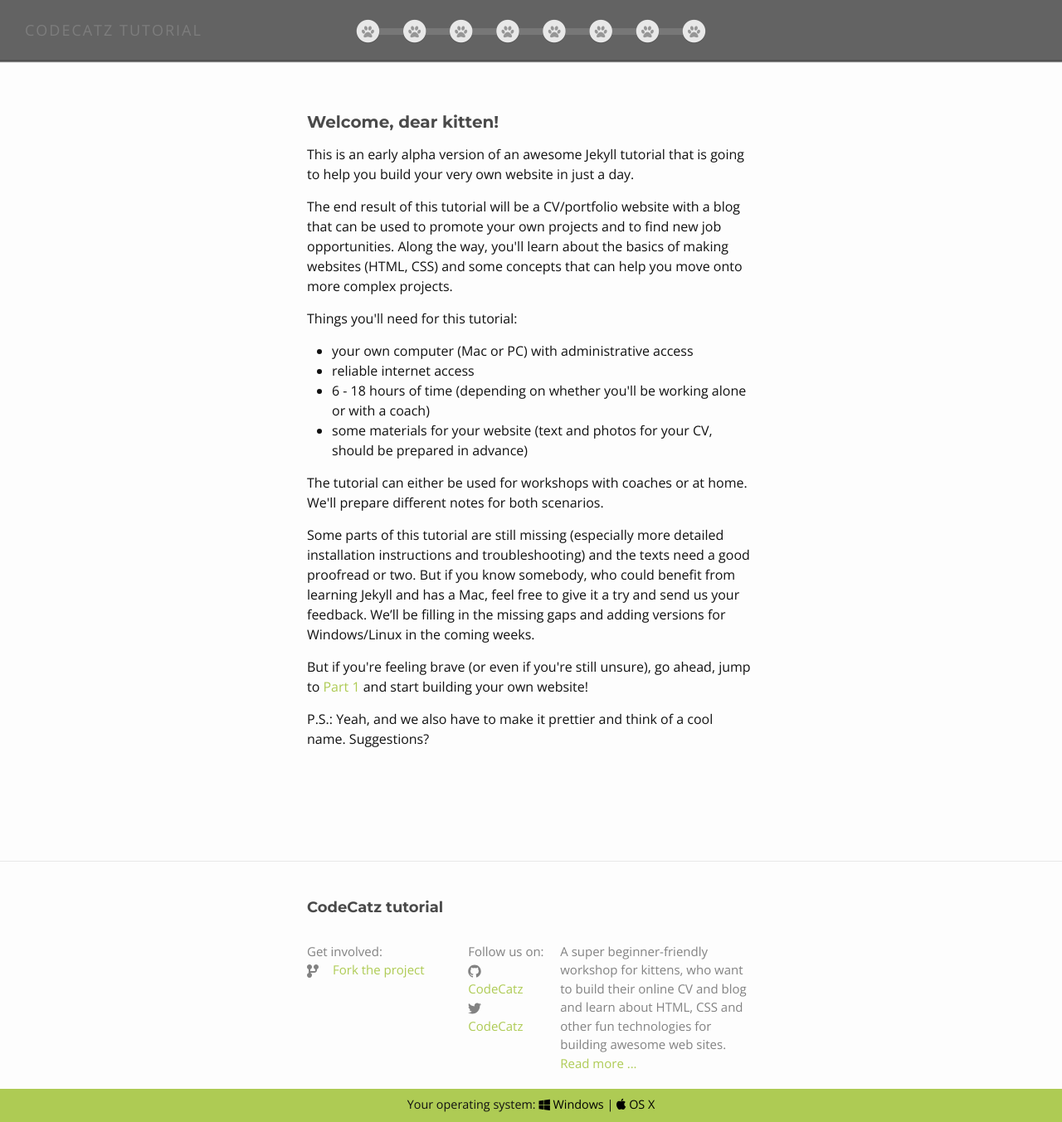
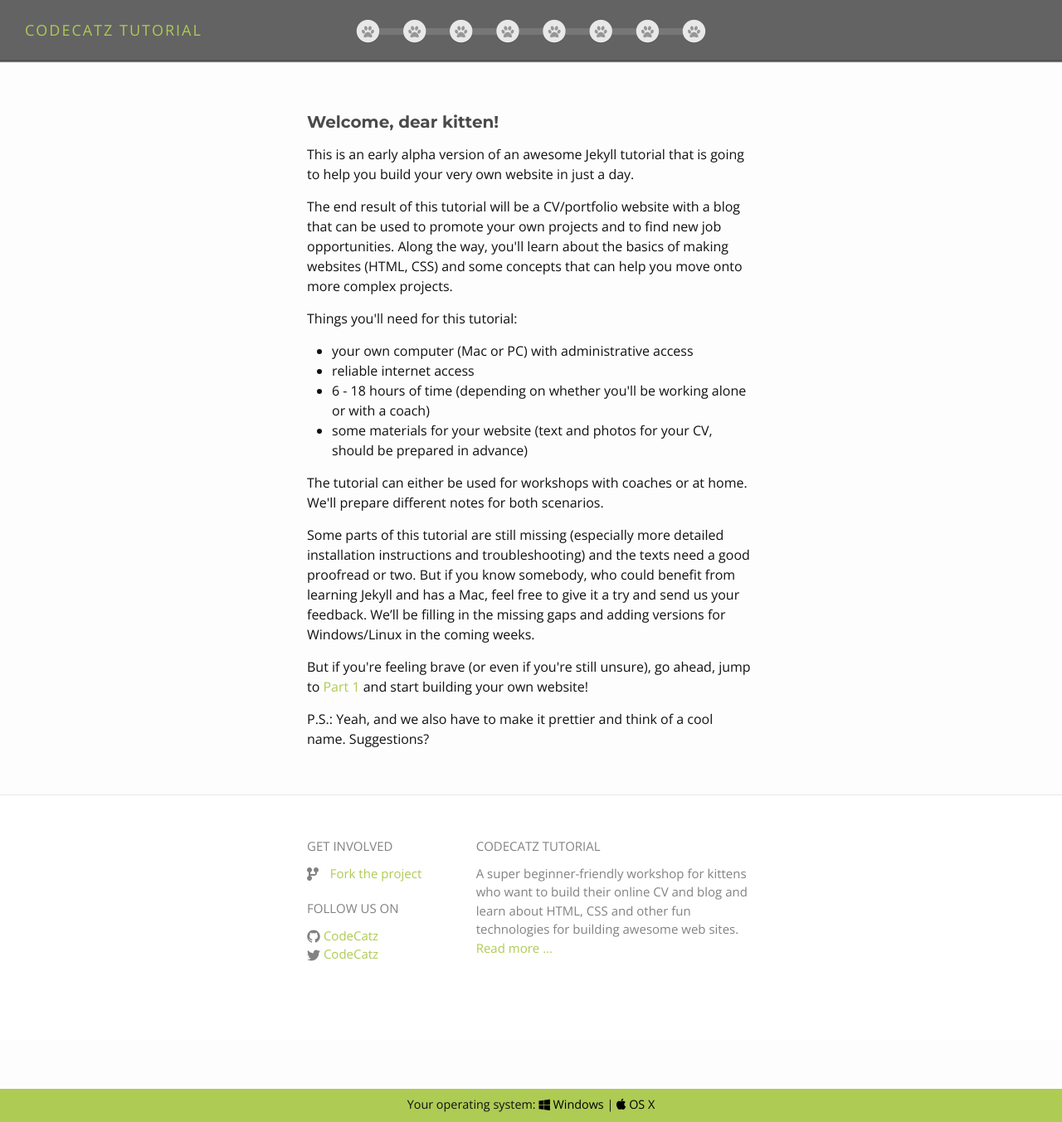
Before and after one commit to CodeCatz/codecatz-tutorial, a Jekyll site: the page built from index.html, in a window 1280 px wide and 1353 px high. Shown: the whole window at 83% size. Built offline with Jekyll 4.4.1, drawn with Linux system fonts in a browser that asks for light colours; nearby versions of some CDN libraries.

Commit message:
responsiveness for tracker and footer beautified

```diff
--- a/_config.yml
+++ b/_config.yml
@@ -2,7 +2,7 @@
 title: CodeCatz tutorial
 repository: https://github.com/CodeCatz/codecatz-tutorial
 description: >
-  A super beginner-friendly workshop for kittens,
+  A super beginner-friendly workshop for kittens
   who want to build their online CV and blog and
   learn about HTML, CSS and other fun technologies
   for building awesome web sites.
--- a/_includes/footer.html
+++ b/_includes/footer.html
@@ -2,26 +2,18 @@
 
   <div class="wrapper">
 
-    <h2 class="footer-heading">{{ site.title }}</h2>
-
     <div class="footer-col-wrapper">
-      <div class="footer-col  footer-col-1">
-        <ul class="contact-list">
-          <li>Get involved:</li>
-          <li>
+      <div class="footer-col  footer-left">
+          <h6>Get involved</h6>
+          <a class="button" href="{{ site.repository }}">
             <span class="icon"><svg viewBox="0 0 8 8">
               <path fill="#828282" d="M1.5 0c-.83 0-1.5.67-1.5 1.5 0 .66.41 1.2 1 1.41v2.19c-.59.2-1 .75-1 1.41 0 .83.67 1.5 1.5 1.5s1.5-.67 1.5-1.5c0-.6-.34-1.1-.84-1.34.09-.09.21-.16.34-.16h2c.82 0 1.5-.68 1.5-1.5v-.59c.59-.2 1-.75 1-1.41 0-.83-.67-1.5-1.5-1.5s-1.5.67-1.5 1.5c0 .66.41 1.2 1 1.41v.59c0 .28-.22.5-.5.5h-2c-.17 0-.35.04-.5.09v-1.19c.59-.2 1-.75 1-1.41 0-.83-.67-1.5-1.5-1.5z"/></svg></span>
-              <a href="{{ site.repository }}">Fork the project</a>
-          </li>
-        </ul>
-      </div>
+              &nbsp; Fork the project
+          </a>
 
-      <div class="footer-col  footer-col-2">
-        <ul class="social-media-list">
-          <li>Follow us on:</li>
+          <h6>Follow us on</h6>
           {% if site.github_username %}
-          <li>
-            <a href="https://github.com/{{ site.github_username }}">
+            <a class="button" href="https://github.com/{{ site.github_username }}">
               <span class="icon  icon--github">
                 <svg viewBox="0 0 16 16">
                   <path fill="#828282" d="M7.999,0.431c-4.285,0-7.76,3.474-7.76,7.761 c0,3.428,2.223,6.337,5.307,7.363c0.388,0.071,0.53-0.168,0.53-0.374c0-0.184-0.007-0.672-0.01-1.32 c-2.159,0.469-2.614-1.04-2.614-1.04c-0.353-0.896-0.862-1.135-0.862-1.135c-0.705-0.481,0.053-0.472,0.053-0.472 c0.779,0.055,1.189,0.8,1.189,0.8c0.692,1.186,1.816,0.843,2.258,0.645c0.071-0.502,0.271-0.843,0.493-1.037 C4.86,11.425,3.049,10.76,3.049,7.786c0-0.847,0.302-1.54,0.799-2.082C3.768,5.507,3.501,4.718,3.924,3.65 c0,0,0.652-0.209,2.134,0.796C6.677,4.273,7.34,4.187,8,4.184c0.659,0.003,1.323,0.089,1.943,0.261 c1.482-1.004,2.132-0.796,2.132-0.796c0.423,1.068,0.157,1.857,0.077,2.054c0.497,0.542,0.798,1.235,0.798,2.082 c0,2.981-1.814,3.637-3.543,3.829c0.279,0.24,0.527,0.713,0.527,1.437c0,1.037-0.01,1.874-0.01,2.129 c0,0.208,0.14,0.449,0.534,0.373c3.081-1.028,5.302-3.935,5.302-7.362C15.76,3.906,12.285,0.431,7.999,0.431z"/>
@@ -30,12 +22,10 @@
 
               <span class="username">{{ site.github_username }}</span>
             </a>
-          </li>
           {% endif %}
 
           {% if site.twitter_username %}
-          <li>
-            <a href="https://twitter.com/{{ site.twitter_username }}">
+            <a class="button" href="https://twitter.com/{{ site.twitter_username }}">
               <span class="icon  icon--twitter">
                 <svg viewBox="0 0 16 16">
                   <path fill="#828282" d="M15.969,3.058c-0.586,0.26-1.217,0.436-1.878,0.515c0.675-0.405,1.194-1.045,1.438-1.809
@@ -45,12 +35,12 @@
 
               <span class="username">{{ site.twitter_username }}</span>
             </a>
-          </li>
           {% endif %}
         </ul>
       </div>
 
-      <div class="footer-col  footer-col-3">
+      <div class="footer-col footer-right">
+        <h6>{{ site.title }}</h6>
         <p class="text">{{ site.description }} <a href="{{ "/about" | prepend: site.baseurl }}">Read more ...</a></p>
       </div>
     </div>
--- a/_sass/_base.scss
+++ b/_sass/_base.scss
@@ -47,8 +47,7 @@
 }
 
 .icon {
-    float: left;
-    margin-right: 1em;
+
 }
 
 
@@ -114,6 +113,16 @@
     font-weight: $headlines-font-weight;
 }
 
+h5 {}
+
+h6 {
+    font-size: 1em;
+    font-weight: 300;
+    font-family: "Open Sans", Arial, sans-serif;
+    text-transform: uppercase;
+    margin-top: 20px;
+    margin-bottom: 10px;
+}
 /**
  * Links
  */
--- a/_sass/_layout.scss
+++ b/_sass/_layout.scss
@@ -10,12 +10,21 @@
     min-width: 1200px;
     width: 100%;
 
+    @media screen and (max-width: 850px) {
+        min-width: 0;
+    }
+
     // Positioning context for the mobile navigation icon
     // position: relative;
 
     .wrapper {
         padding: .5em 2em;
         text-align: center;
+
+        @media screen and (max-width: 850px) {
+                margin: 0;
+                padding: 0;
+        }
     }
 }
 
@@ -27,9 +36,17 @@
     float: left;
     margin: 8px 0 0 30px;
 
+    @media screen and (max-width: 850px) {
+        width: 100%;
+        text-align: center;
+        margin: 0;
+    }
+
     &,
+    &:hover,
     &:visited {
-        color: lighten($grey-color-dark, 10%);
+        color: $brand-color;
+        text-decoration: none;
     }
 }
 
@@ -108,7 +125,14 @@
  */
 .site-footer {
     border-top: 1px solid $grey-color-light;
-    padding: $spacing-unit 0;
+    padding: 30px 0 70px;
+    background-color: lighten($grey-color-light, 20%);
+
+    p {margin-top: 0;}
+}
+
+.button {
+    display: block;
 }
 
 .footer-heading {
@@ -135,32 +159,12 @@
     padding-left: $spacing-unit / 2;
 }
 
-.footer-col-1 {
-    width: -webkit-calc(35% - (#{$spacing-unit} / 2));
-    width:         calc(35% - (#{$spacing-unit} / 2));
+.footer-left {
+    width: 34%;
 }
 
-.footer-col-2 {
-    width: -webkit-calc(20% - (#{$spacing-unit} / 2));
-    width:         calc(20% - (#{$spacing-unit} / 2));
-}
-
-.footer-col-3 {
-    width: -webkit-calc(45% - (#{$spacing-unit} / 2));
-    width:         calc(45% - (#{$spacing-unit} / 2));
-}
-
-@include media-query($on-laptop) {
-    .footer-col-1,
-    .footer-col-2 {
-        width: -webkit-calc(50% - (#{$spacing-unit} / 2));
-        width:         calc(50% - (#{$spacing-unit} / 2));
-    }
-
-    .footer-col-3 {
-        width: -webkit-calc(100% - (#{$spacing-unit} / 2));
-        width:         calc(100% - (#{$spacing-unit} / 2));
-    }
+.footer-right {
+    width: 60%;
 }
 
 @include media-query($on-palm) {
@@ -202,7 +206,7 @@
  * Page content
  */
 .page-content {
-    padding: 120px 0;
+    padding: 120px 0 40px;
 }
 
 .page-heading {
```
